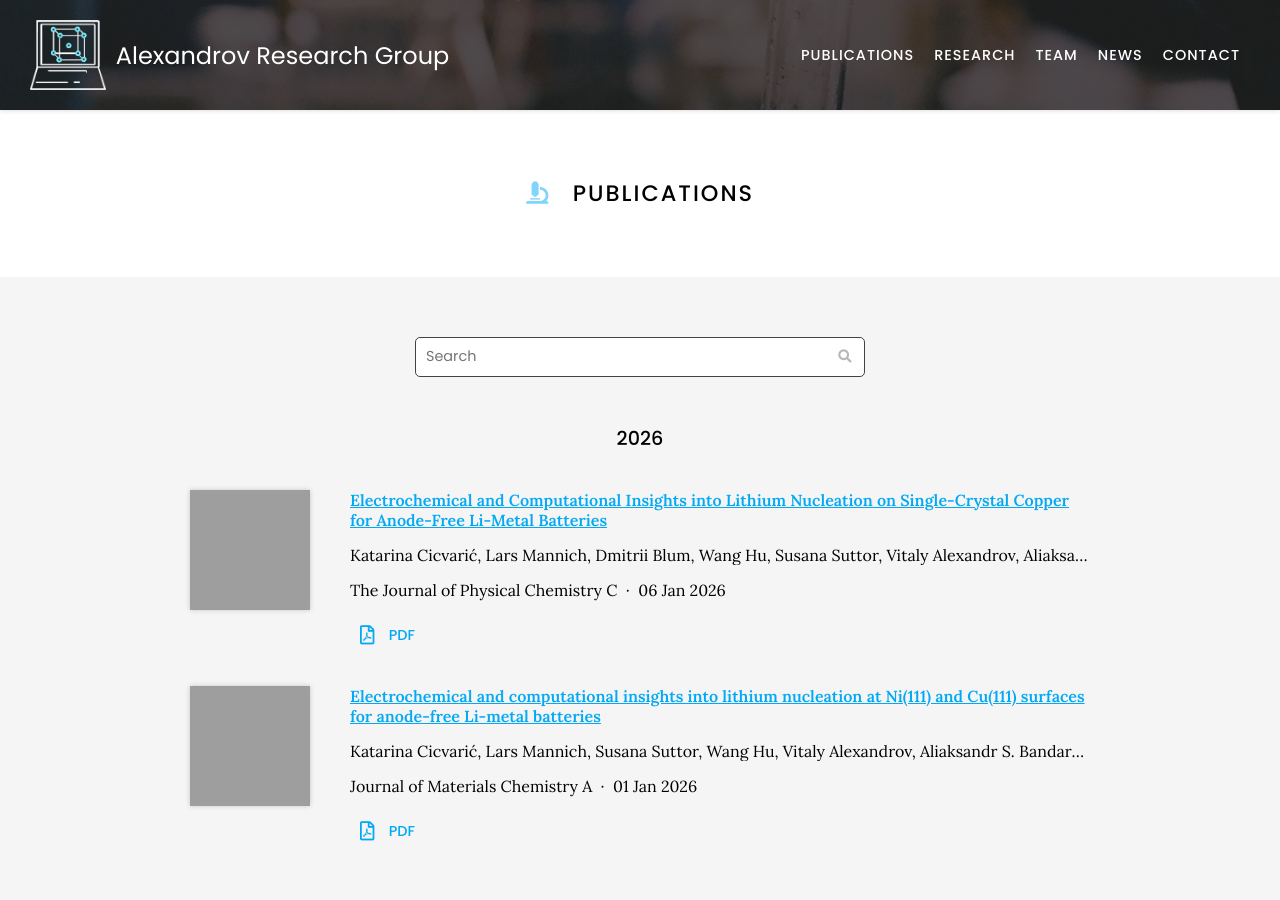
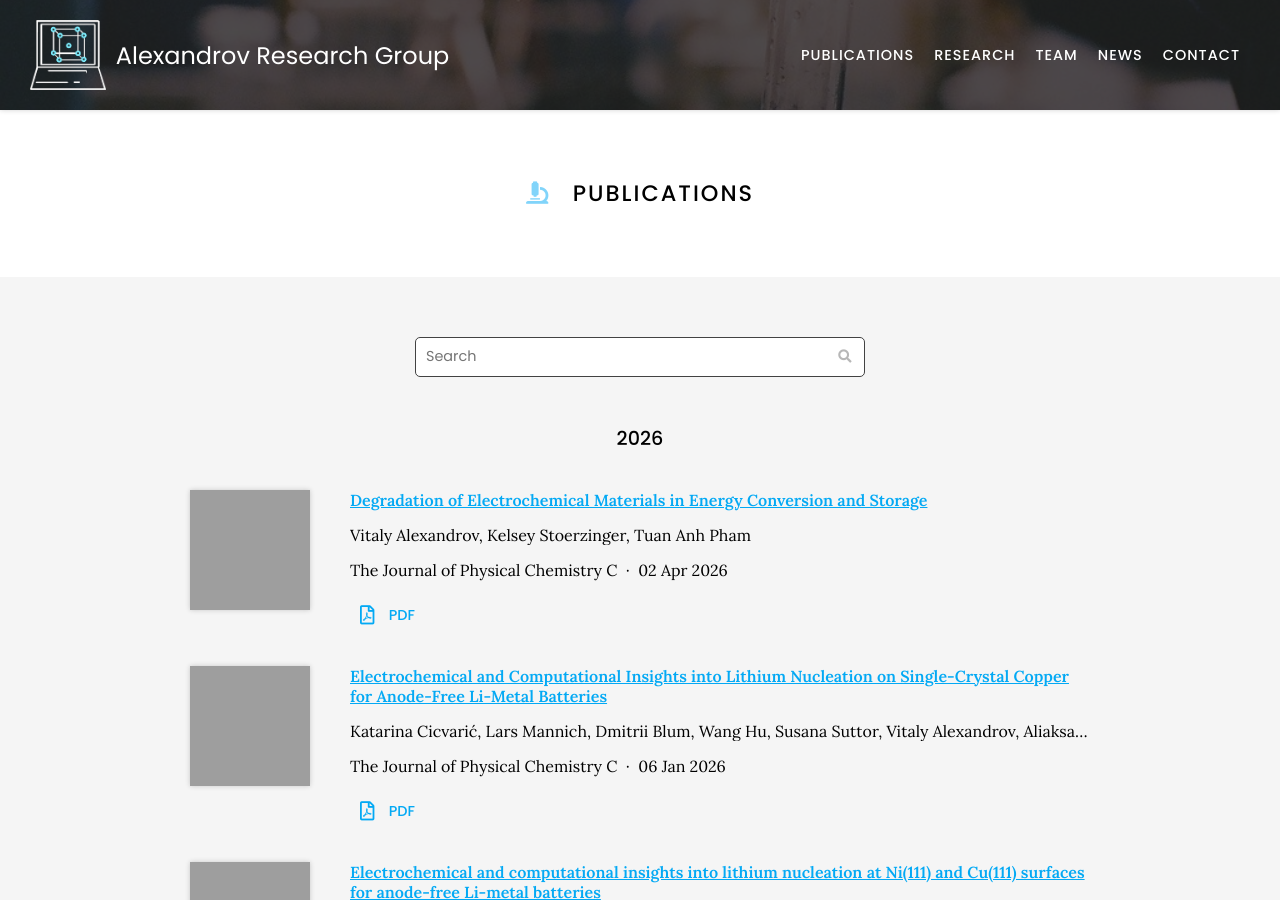
Before and after one commit to valexandrov/webpage, a Jekyll site: the page built from publications/index.md, in a window 1280 px wide and 900 px high. Built offline with Jekyll 4.4.1, drawn with Linux system fonts in a browser that asks for light colours; nearby versions of some CDN libraries; grey boxes are pictures that could not be loaded.

Commit message:
Generate citations

```diff
--- a/_data/citations.yaml
+++ b/_data/citations.yaml
@@ -1,5 +1,18 @@
 # GENERATED AUTOMATICALLY, DO NOT EDIT
 
+- id: doi:10.1021/acs.jpcc.6c01270
+  title: Degradation of Electrochemical Materials in Energy Conversion and Storage
+  authors:
+  - Vitaly Alexandrov
+  - Kelsey Stoerzinger
+  - Tuan Anh Pham
+  publisher: The Journal of Physical Chemistry C
+  date: '2026-04-02'
+  link: https://doi.org/hbzx5z
+  image: https://pubs.acs.org/cms/10.1021/jpccck.2026.130.issue-13/asset/19db50fd-3519-b50f-8351-db50fd83519d/jpccck.2026.130.issue-13.largecover.jpg
+  extra-links:
+  - type: pdf
+    link: https://valexandrov.github.io/webpage/papers/degradation-of-electrochemical-materials-in-energy-conversion-and-storage.pdf
 - id: doi:10.1039/D6TA00180G
   title: Electrochemical and computational insights into lithium nucleation at Ni(111)
     and Cu(111) surfaces for anode-free Li-metal batteries
```
